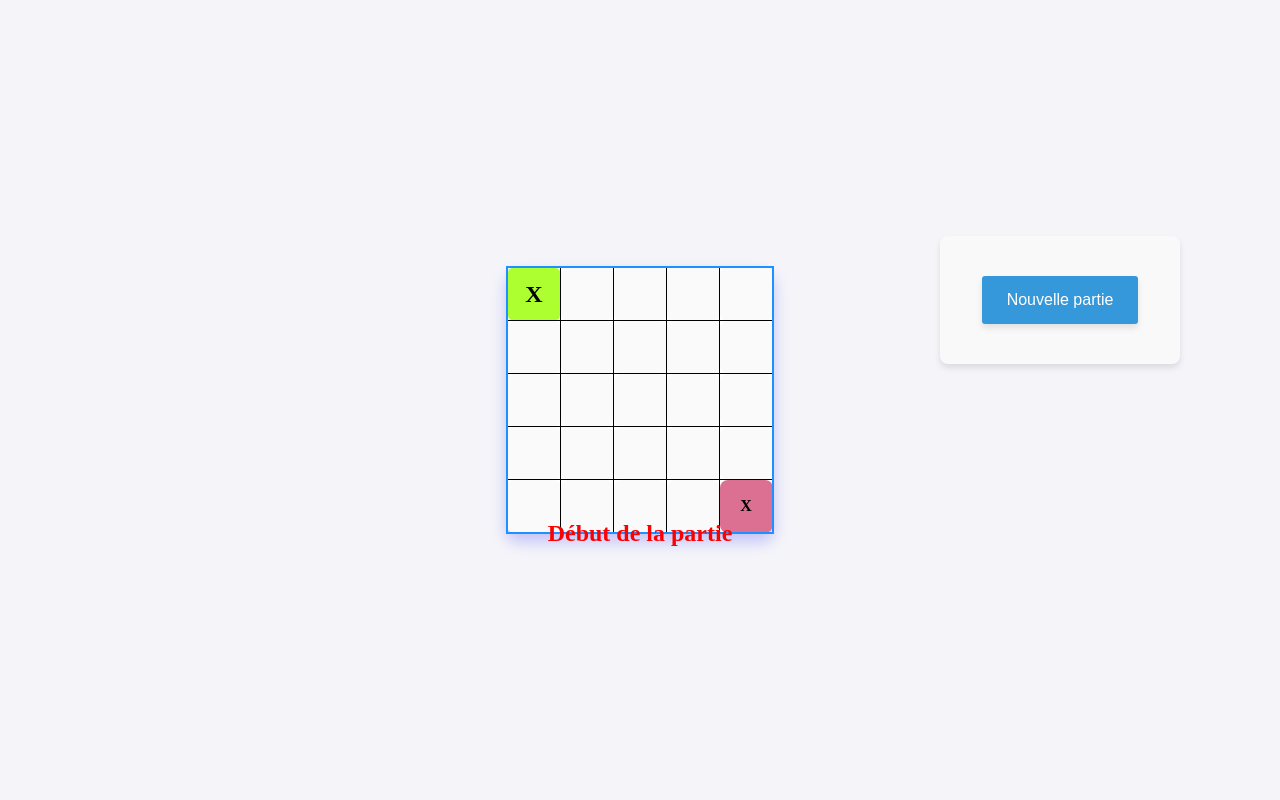
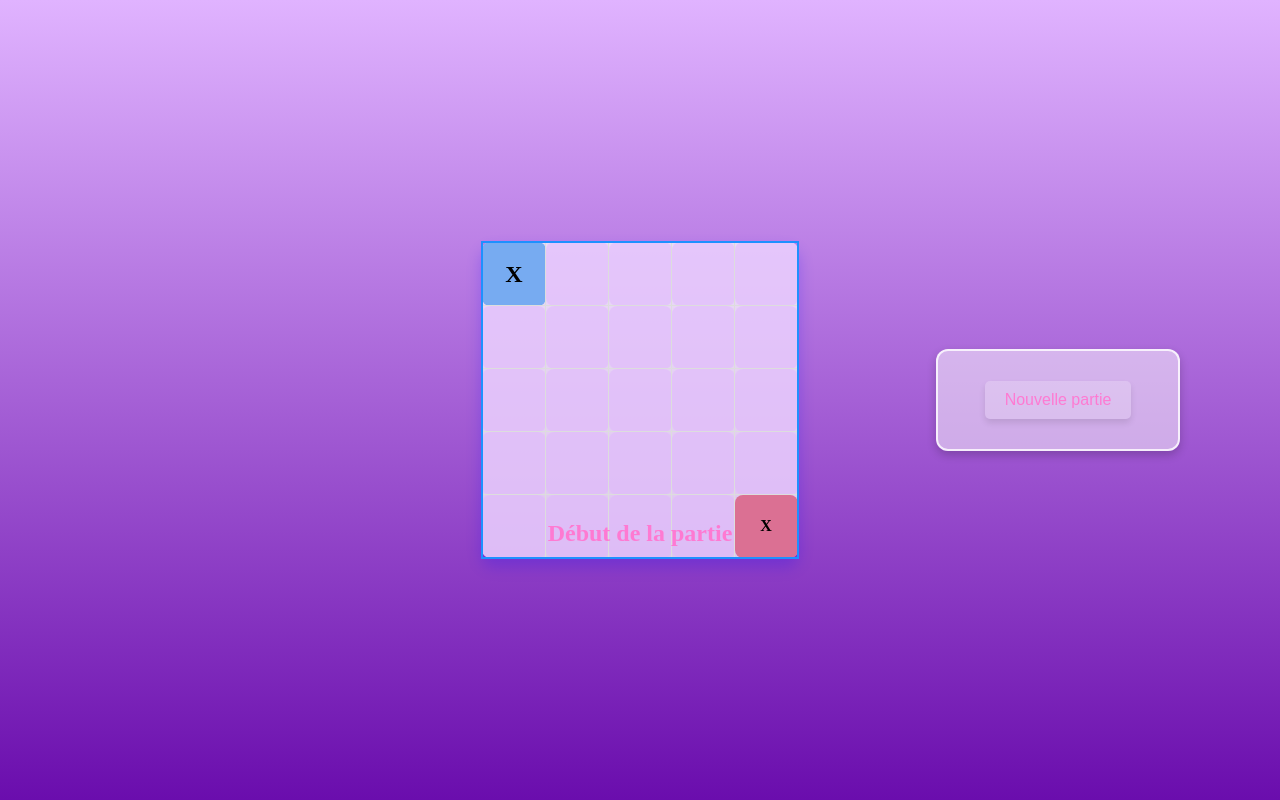
Before and after one commit to Jabran-Ellaoui/projet-IA, a Flask app: page /game in a window 1280 px wide. Run offline with Flask 3, Linux system fonts and the light colour scheme; data comes from the database, SQL or seed files in the repository; both versions use the stored data as it was after the commit.

Commit message:
Quick improvements
- Design improvements

```diff
--- a/conquest_squares_game/ai.py
+++ b/conquest_squares_game/ai.py
@@ -74,7 +74,7 @@ def encode_state_board(boxes, player1_x, player1_y, player2_x, player2_y):
     # Join rows back into a single string separated by spaces
     return " ".join(encoded_rows)
 
-def calculate_cell_capture_reward(previous_boxes, new_boxes, ai_symbol="2"):
+def calculate_cell_capture_reward(previous_boxes, new_boxes, ai_symbol):
     """
     Calcule la récompense basée sur le nombre de cases capturées par l'IA.
 
--- a/conquest_squares_game/static/gamestyle.css
+++ b/conquest_squares_game/static/gamestyle.css
@@ -3,26 +3,25 @@ body {
     justify-content: center;
     align-items: center;
     height: 100vh;
-    background-color: #f4f4f9; /* Fond légèrement gris clair pour contraster avec le plateau */
+    margin: 0; /* Pour supprimer les marges par défaut */
+    background: linear-gradient(to bottom, #e0b3ff, #6a0dad); /* Dégradé violet clair vers violet foncé */
     color: #333; /* Texte plus sombre pour plus de lisibilité */
-    margin: 0; /* Pour supprimer les marges par défaut */
 }
 
 table {
     border-collapse: collapse;
-    background-color: #fff; /* Fond blanc pour le plateau */
-    border: 2px solid #1E90FF; /* Bordure bleue un peu plus fine pour la modernité */
+    background-color: rgba(255, 255, 255, 0.7); /* Fond blanc avec transparence pour le plateau */
+    border: 2px solid #1E90FF; /* Bordure bleue pour la modernité */
     border-radius: 12px; /* Coins arrondis pour un effet plus doux */
     box-shadow: 0 8px 15px rgba(0, 0, 255, 0.2); /* Ombre plus marquée et diffuse pour de la profondeur */
     transition: transform 0.3s ease-in-out, box-shadow 0.3s ease-in-out; /* Animation fluide pour l'effet au survol */
     padding: 10px; /* Espacement autour du plateau */
-    /* margin-right: 100px; Supprimer cette ligne pour un centrage parfait */
 }
 
 /* Effet au survol du plateau */
 table:hover {
     transform: translateY(-5px); /* Légère élévation du plateau pour un effet interactif */
-    box-shadow: 0 12px 20px rgba(0, 0, 255, 0.3); /* Ombre plus prononcée lors du survol */
+    box-shadow: 0  12px 20px rgba(0, 0, 255, 0.3); /* Ombre plus prononcée lors du survol */
 }
 
 /* Style des cellules du plateau */
@@ -32,7 +31,7 @@ td {
     border: 1px solid #ddd; /* Bordure plus douce et discrète */
     text-align: center;
     vertical-align: middle;
-    background-color: #fafafa; /* Fond légèrement gris pour chaque cellule */
+    background-color: rgba(224, 179, 255, 0.5); /* Fond violet clair avec 50% de transparence */
     border-radius: 8px; /* Coins arrondis pour un design plus moderne */
     transition: background-color 0.3s, transform 0.2s; /* Animation de couleur et léger effet de transformation */
 }
@@ -44,7 +43,7 @@ td.active {
 }
 
 h2#turnMessage {
-    color: red;
+    color: #fe7ad2;
     text-align: center;
     position: absolute;
     top: 65%; /* Positionne à 80% de la hauteur de l'écran (ou ajuster selon ta préférence) */
@@ -57,53 +56,41 @@ h2#turnMessage {
     position: absolute; /* Position absolue par rapport au body */
     top: 50%; /* Centre verticalement */
     right: 100px; /* Distance par rapport à la droite */
-    top: 300px;
     transform: translateY(-50%); /* Ajuste pour un centré parfait */
     display: flex;
     flex-direction: column;
     align-items: center;
-    background-color: #f9f9f9; /* Fond clair pour le menu */
-    padding: 20px;
-    border-radius: 8px;
-    box-shadow: 0 4px 6px rgba(0, 0, 0, 0.1);
+    background-color: rgba(255, 255, 255, 0.5); /* Fond blanc avec transparence pour un effet léger */
+    padding: 20px; /* Espacement interne */
+    border-radius: 12px; /* Coins arrondis pour un effet plus doux */
+    border: 2px solid rgba(255, 255, 255, 0.8); /* Bordure blanche légèrement transparente */
+    box-shadow: 0 4px 10px rgba(0, 0, 0, 0.2); /* Ombre douce pour de la profondeur */
     min-width: 200px; /* Largeur minimale pour le menu */
     height: fit-content; /* Ajuste la hauteur au contenu */
 }
 
-
-button {
-    padding: 15px 25px; /* Espacement interne */
+/* Style pour les boutons dans le menu */
+.menu button {
+    padding: 10px 20px; /* Espacement interne */
     font-size: 1rem; /* Taille du texte */
     cursor: pointer;
     border: none; /* Pas de bordure */
-    border-radius: 3px; /* Légèrement arrondi */
-    background-color: #3498db; /* Couleur bleue principale */
-    color: white; /* Texte blanc */
+    border-radius: 5px; /* Coins arrondis */
+    background-color: rgba(255, 255, 255, 0.2); /* Couleur blanche avec transparence pour s'harmoniser avec le fond */
+    color: #fe7ad2; /* Texte blanc pour une meilleure visibilité */
     box-shadow: 0 4px 6px rgba(0, 0, 0, 0.1); /* Ombre du bouton */
     transition: transform 0.2s, box-shadow 0.2s; /* Animations au survol */
-    margin: 20px 0;
+    margin: 10px 0; /* Espacement entre les boutons */
 }
 
-button:hover {
+.menu button:hover {
     transform: translateY(-2px); /* Léger effet de survol */
     box-shadow: 0 6px 12px rgba(0, 0, 0, 0.2); /* Accentuation de l'ombre */
-    background-color: #2980b9; /* Couleur bleue foncée */
-}
-
-table {
-    border-collapse: collapse;
-}
-
-td {
-    width: 50px;
-    height: 50px;
-    border: 1px solid black;
-    text-align: center;
-    vertical-align: middle;
+    background-color: rgba(255, 255, 255, 0.4); /* Couleur blanche plus opaque au survol */
 }
 
 .player1 {
-    background-color: greenyellow;
+    background-color: #77ABF1;
 }
 
 .player2 {
--- a/conquest_squares_game/templates/game.html
+++ b/conquest_squares_game/templates/game.html
@@ -38,7 +38,6 @@
         gridElement.innerHTML = '';  // Effacer la grille actuelle
 
         const rows = gridString.trim().split(' '); // Diviser le string par lignes
-        console.log("   !!! une tour est passé !!! ")
         for (let i = 0; i < rows.length; i++) {
             const row = document.createElement('tr');
             for (let j = 0; j < rows[i].length; j++) {
--- a/conquest_squares_game/views.py
+++ b/conquest_squares_game/views.py
@@ -1,7 +1,7 @@
 import time
 from collections import deque
 
-from flask import Flask, render_template, request, jsonify, redirect, url_for
+from flask import Flask, render_template, request, jsonify, redirect, url_for, send_from_directory
 from .models import db, Player, Game
 from .ai import get_move
 from sqlalchemy.exc import SQLAlchemyError
@@ -10,22 +10,37 @@ from .viewsFunctions import *
 
 
 app = Flask(__name__)
-
-
 app.config.from_object('config')
 
+######################################################################################
 @app.route('/')
 def index():
     return render_template("index.html")
 def content(content_id):
     return content_id
 
+######################################################################################
+'''
+Route relative à l'écran de chargement
+'''
 @app.route('/loading')
 def loading():
     # Simuler un délai de chargement (par exemple 3 secondes)
     time.sleep(1)
     return render_template("loading.html")
 
+######################################################################################
+'''
+Route relative à la lecture des fichiers audios
+'''
+@app.route('/audio/<path:filename>')
+def serve_audio(filename):
+    return send_from_directory('audio', filename)
+
+######################################################################################
+'''
+Route relative à la lecture du jeu
+'''
 @app.route('/game')
 def jeu():
     '''
@@ -61,8 +76,10 @@ def jeu():
     # Passer `id_game` à la vue pour l'utiliser dans le frontend
     return render_template('game.html', game_id=new_game.id_game, grid_state = new_game.boxes )
 
-
-
+######################################################################################
+'''
+Route relative aux requêtes
+'''
 @app.route('/travel_request', methods=['POST'])
 def travel_request():
     '''
```
Also changed, not shown: conquest_squares_game/static/animation.js (deleted, +0 -87 lines), conquest_squares_game/static/index.js (added, +59 -0 lines), conquest_squares_game/static/webstyle.css (+39 -3 lines), conquest_squares_game/templates/index.html (+31 -3 lines), app.db, 1 other file.
